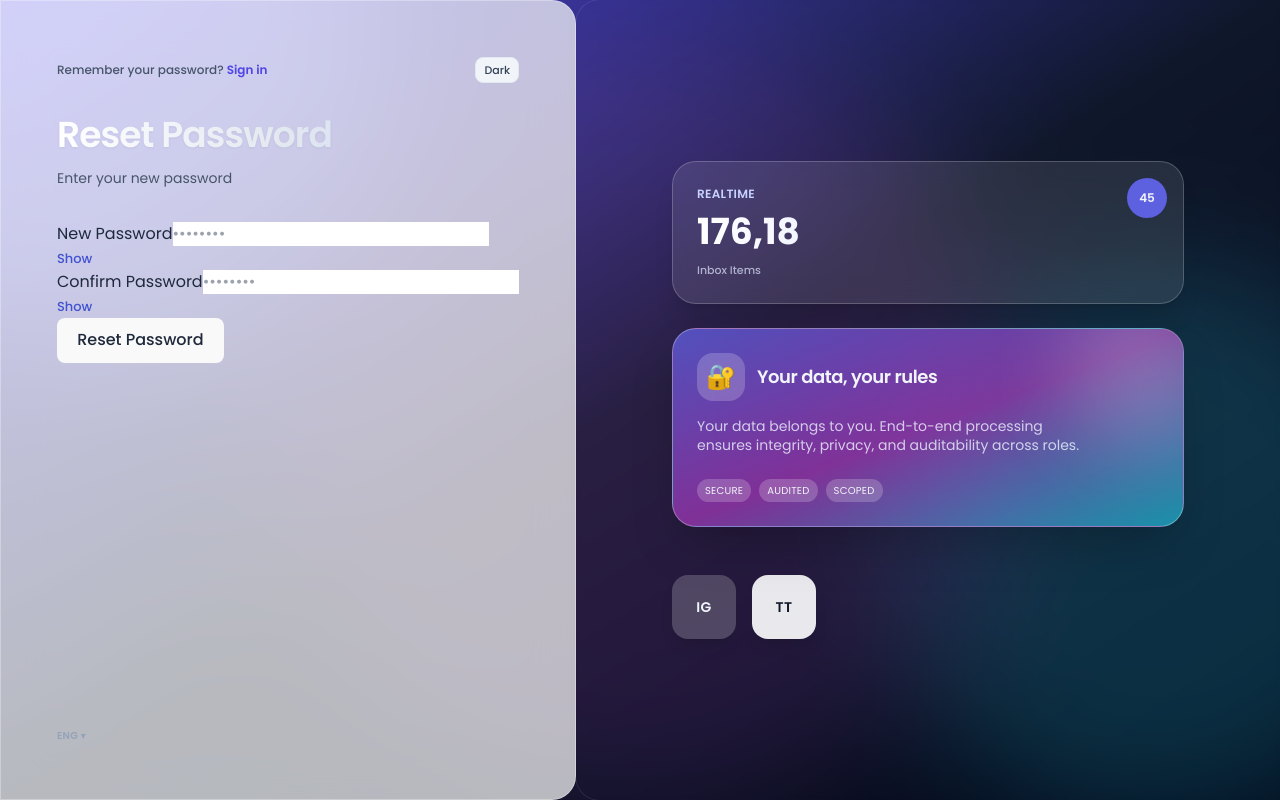
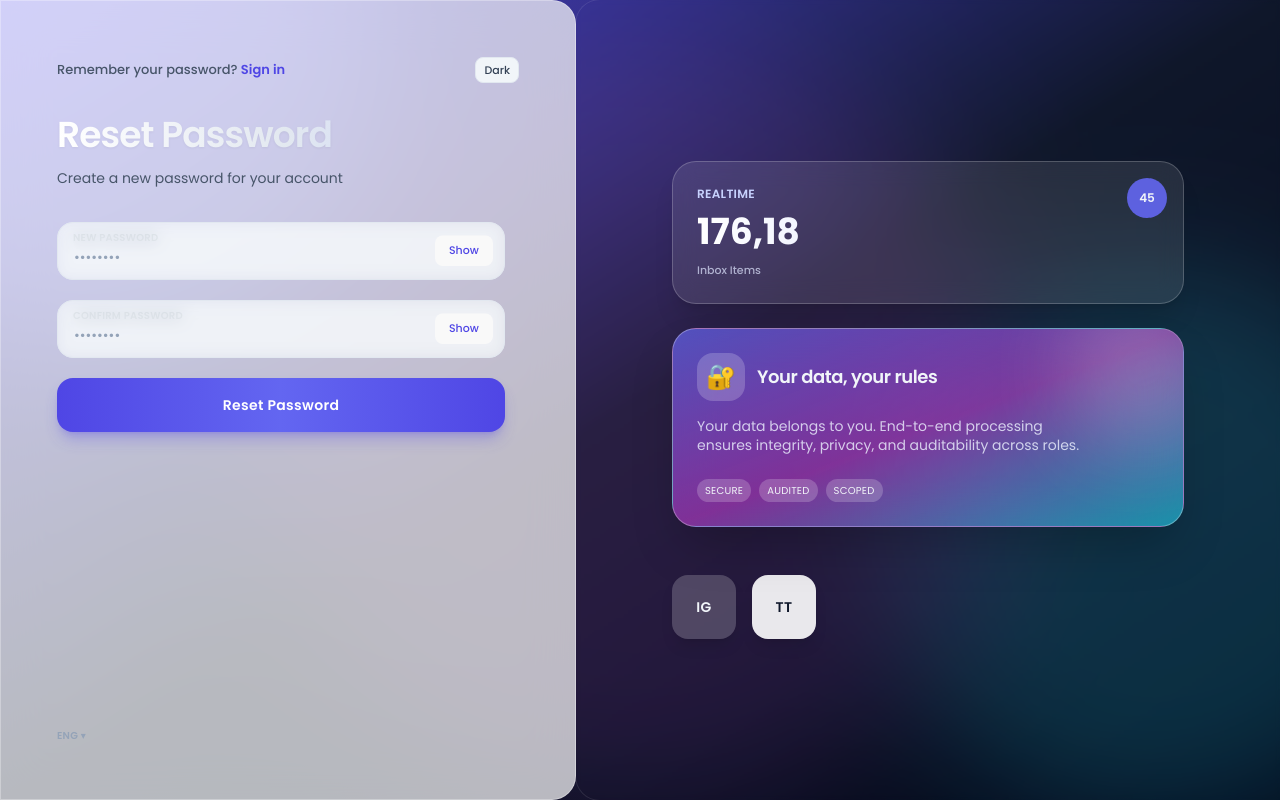
Before and after one commit to Prince61141/odooxamalthea, a React (Vite) app in the folder frontend/: page /reset-password/1 in a window 1280 px wide. Built offline with nearby package versions, Linux system fonts and the light colour scheme; no server answers.

Commit message:
improve UI

```diff
--- a/frontend/src/pages/ForgotPassword.jsx
+++ b/frontend/src/pages/ForgotPassword.jsx
@@ -31,13 +31,14 @@ const ForgotPassword = () => {
 	return (
 		<AuthLayout
 			heading="Forgot Password"
-			subheading="Enter your email to receive a password reset link"
+			subheading="We'll send you a link to reset your password"
 			sideContent={<HeroPanel />}
-			altLink={<div>Remember your password? <Link to="/login">Sign in</Link></div>}
+			altLink={<div className="text-[13px]">Remember your password? <Link to="/login" className="text-indigo-600 dark:text-indigo-400 font-semibold">Sign in</Link></div>}
 		>
-			<form className="auth-form" onSubmit={handleSubmit}>
-				<div className="auth-field">
-					<label>Email</label>
+			<form onSubmit={handleSubmit} className="flex flex-col gap-5 w-full max-w-md" autoComplete="on">
+				{/* Email */}
+				<div className="group relative">
+					<label className="absolute left-4 top-2 text-[10px] font-semibold tracking-wide uppercase text-slate-500 group-focus-within:text-indigo-600 dark:group-focus-within:text-indigo-400">Email</label>
 					<input
 						name="email"
 						type="email"
@@ -45,13 +46,20 @@ const ForgotPassword = () => {
 						value={email}
 						onChange={(e) => setEmail(e.target.value)}
 						required
+						className="w-full rounded-2xl bg-slate-100/60 dark:bg-slate-800/60 backdrop-blur px-4 pt-6 pb-3 text-sm border border-slate-200 dark:border-slate-700 focus:outline-none focus:ring-2 focus:ring-indigo-500/50 focus:border-indigo-500 dark:text-slate-100 placeholder:text-slate-400"
 					/>
 				</div>
-				<button type="submit" className="auth-primary" disabled={loading}>
+
+				<button
+					type="submit"
+					disabled={loading}
+					className="relative inline-flex items-center justify-center rounded-2xl bg-gradient-to-r from-indigo-600 via-indigo-500 to-indigo-600 dark:from-indigo-500 dark:to-indigo-400 px-6 py-4 text-sm font-semibold tracking-wide text-white shadow-lg shadow-indigo-600/30 hover:shadow-indigo-600/40 hover:-translate-y-0.5 transition disabled:opacity-50 disabled:translate-y-0 disabled:cursor-not-allowed"
+				>
 					{loading ? 'Sending...' : 'Send Reset Link'}
 				</button>
+
 				{message && (
-					<div className={`auth-message ${success ? 'auth-success' : ''}`}>
+					<div className={`text-xs font-medium mt-1 ${success ? 'text-emerald-500' : 'text-rose-500'}`}>
 						{message}
 					</div>
 				)}
--- a/frontend/src/pages/ResetPassword.jsx
+++ b/frontend/src/pages/ResetPassword.jsx
@@ -59,13 +59,14 @@ const ResetPassword = () => {
 	return (
 		<AuthLayout
 			heading="Reset Password"
-			subheading="Enter your new password"
+			subheading="Create a new password for your account"
 			sideContent={<HeroPanel />}
-			altLink={<div>Remember your password? <Link to="/login">Sign in</Link></div>}
+			altLink={<div className="text-[13px]">Remember your password? <Link to="/login" className="text-indigo-600 dark:text-indigo-400 font-semibold">Sign in</Link></div>}
 		>
-			<form className="auth-form" onSubmit={handleSubmit}>
-				<div className="auth-field">
-					<label>New Password</label>
+			<form onSubmit={handleSubmit} className="flex flex-col gap-5 w-full max-w-md" autoComplete="on">
+				{/* New Password */}
+				<div className="group relative">
+					<label className="absolute left-4 top-2 text-[10px] font-semibold tracking-wide uppercase text-slate-500 group-focus-within:text-indigo-600 dark:group-focus-within:text-indigo-400">New Password</label>
 					<input
 						name="password"
 						type={showPass ? 'text' : 'password'}
@@ -73,13 +74,16 @@ const ResetPassword = () => {
 						value={form.password}
 						onChange={handleChange}
 						required
+						className="w-full rounded-2xl bg-slate-100/60 dark:bg-slate-800/60 backdrop-blur px-4 pt-6 pb-3 text-sm border border-slate-200 dark:border-slate-700 focus:outline-none focus:ring-2 focus:ring-indigo-500/50 focus:border-indigo-500 dark:text-slate-100 placeholder:text-slate-400"
 					/>
-					<span className="toggle-pass" onClick={() => setShowPass(s => !s)}>
+					<button type="button" onClick={() => setShowPass(s => !s)} className="absolute right-3 top-1/2 -translate-y-1/2 text-[11px] font-medium text-indigo-600 dark:text-indigo-400 hover:underline">
 						{showPass ? 'Hide' : 'Show'}
-					</span>
+					</button>
 				</div>
-				<div className="auth-field">
-					<label>Confirm Password</label>
+
+				{/* Confirm Password */}
+				<div className="group relative">
+					<label className="absolute left-4 top-2 text-[10px] font-semibold tracking-wide uppercase text-slate-500 group-focus-within:text-indigo-600 dark:group-focus-within:text-indigo-400">Confirm Password</label>
 					<input
 						name="confirmPassword"
 						type={showConfirm ? 'text' : 'password'}
@@ -87,16 +91,23 @@ const ResetPassword = () => {
 						value={form.confirmPassword}
 						onChange={handleChange}
 						required
+						className="w-full rounded-2xl bg-slate-100/60 dark:bg-slate-800/60 backdrop-blur px-4 pt-6 pb-3 text-sm border border-slate-200 dark:border-slate-700 focus:outline-none focus:ring-2 focus:ring-indigo-500/50 focus:border-indigo-500 dark:text-slate-100 placeholder:text-slate-400"
 					/>
-					<span className="toggle-pass" onClick={() => setShowConfirm(s => !s)}>
+					<button type="button" onClick={() => setShowConfirm(s => !s)} className="absolute right-3 top-1/2 -translate-y-1/2 text-[11px] font-medium text-indigo-600 dark:text-indigo-400 hover:underline">
 						{showConfirm ? 'Hide' : 'Show'}
-					</span>
+					</button>
 				</div>
-				<button type="submit" className="auth-primary" disabled={loading}>
+
+				<button
+					type="submit"
+					disabled={loading}
+					className="relative inline-flex items-center justify-center rounded-2xl bg-gradient-to-r from-indigo-600 via-indigo-500 to-indigo-600 dark:from-indigo-500 dark:to-indigo-400 px-6 py-4 text-sm font-semibold tracking-wide text-white shadow-lg shadow-indigo-600/30 hover:shadow-indigo-600/40 hover:-translate-y-0.5 transition disabled:opacity-50 disabled:translate-y-0 disabled:cursor-not-allowed"
+				>
 					{loading ? 'Resetting...' : 'Reset Password'}
 				</button>
+
 				{message && (
-					<div className={`auth-message ${success ? 'auth-success' : ''}`}>
+					<div className={`text-xs font-medium mt-1 ${success ? 'text-emerald-500' : 'text-rose-500'}`}>
 						{message}
 					</div>
 				)}
```
